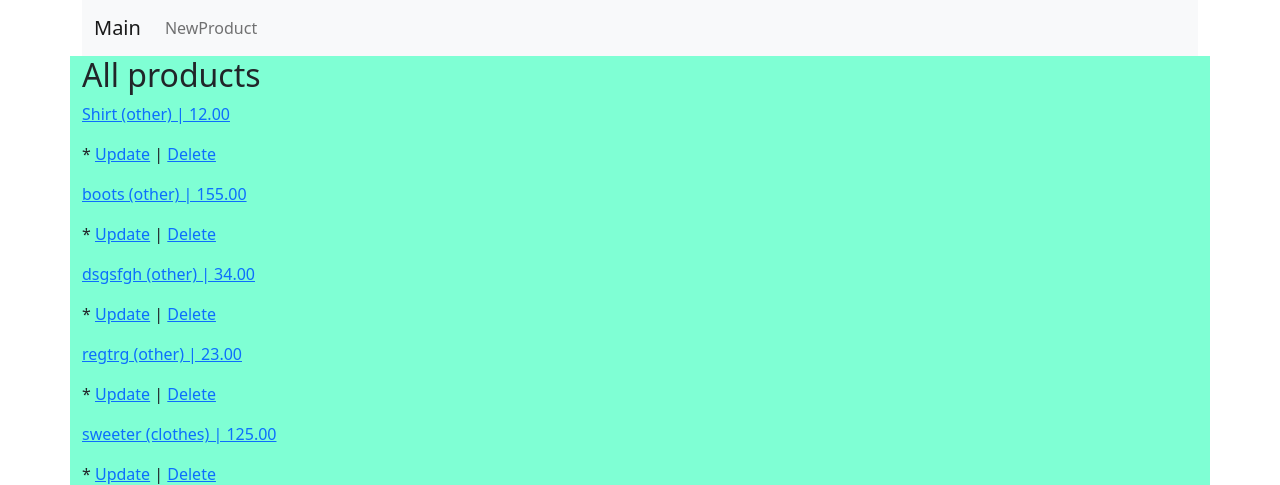
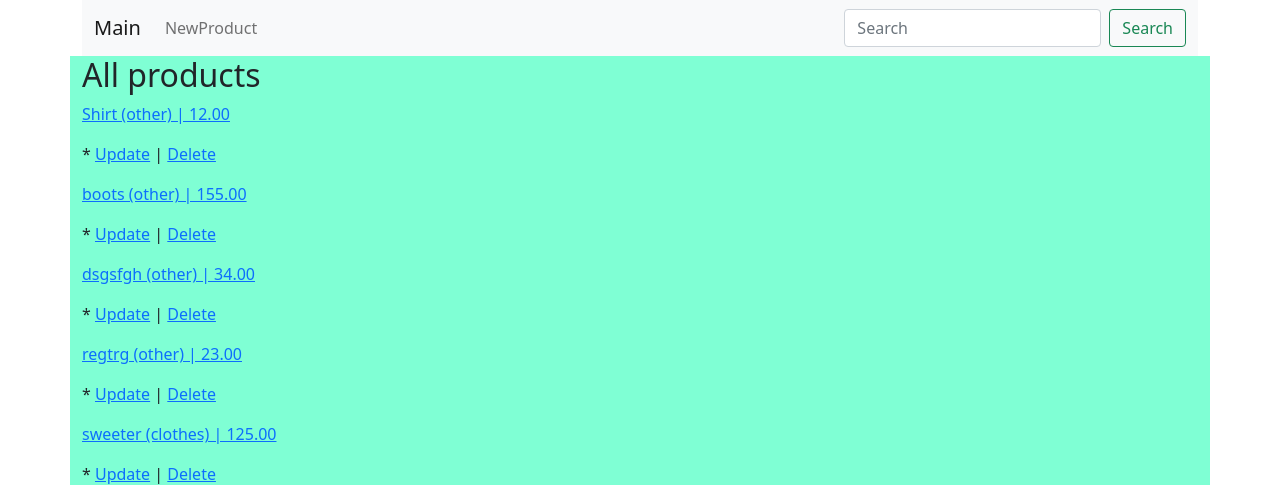
Before and after one commit to pythonDev161221/hw_48-module, a Django app: page / in a window 1280 px wide. Shown: the top 485 px of the page. Run offline with Django 4.2, Linux system fonts and the light colour scheme; data comes from the database, SQL or seed files in the repository; some libraries are stand-ins or nearby versions.

```diff
--- a/shop/webapp/templates/base.html
+++ b/shop/webapp/templates/base.html
@@ -25,13 +25,16 @@
       <span class="navbar-toggler-icon"></span>
     </button>
     <div class="collapse navbar-collapse" id="navbarNav">
-      <ul class="navbar-nav">
+      <ul class="navbar-nav me-auto">
           {% block nav %}
         <li class="nav-item">
           <a class="nav-link" aria-current="page" href="{% url "create_view" %}">NewProduct</a>
         </li>
           {% endblock %}
       </ul>
+    {% block search %}
+    {% endblock %}
+
     </div>
   </div>
 </nav>
--- a/shop/webapp/templates/index.html
+++ b/shop/webapp/templates/index.html
@@ -1,7 +1,12 @@
 {% extends 'base.html' %}
 {% block title %} Main page {% endblock %}
 
-
+{% block search %}
+    <form class="d-flex" action="{% url "search_view" %}" method="get">
+        <input class="form-control me-2" type="search" name="search" placeholder="Search" aria-label="Search">
+        <button class="btn btn-outline-success" type="submit">Search</button>
+    </form>
+{% endblock %}
 
 {% block content %}
 <h2>All products</h2>
--- a/shop/webapp/urls.py
+++ b/shop/webapp/urls.py
@@ -1,7 +1,7 @@
 from django.contrib import admin
 from django.urls import path
 
-from .views import index_view, detail_view, create_view, update_view, delete_view
+from .views import index_view, detail_view, create_view, update_view, delete_view, search_view
 
 urlpatterns = [
     path('', index_view, name='index'),
@@ -9,4 +9,5 @@ urlpatterns = [
     path('create/', create_view, name='create_view'),
     path('update/<int:id>', update_view, name='update_view'),
     path('delete/<int:pk>', delete_view, name='delete_view'),
+    path('search/', search_view, name='search_view'),
 ]
--- a/shop/webapp/views.py
+++ b/shop/webapp/views.py
@@ -8,6 +8,15 @@ from .models import Product, CHOOSE_CATEGORY
 
 def index_view(request):
     products = Product.objects.all().order_by('product', 'category')
+    products = {'products': products}
+    return render(request, "index.html", context=products)
+
+
+def search_view(request):
+    search = request.GET.get('search')
+    if not search:
+        return redirect("index")
+    products = Product.objects.filter(product=search).order_by('product', 'category')
     products = {'products': products}
     return render(request, "index.html", context=products)
 
@@ -25,7 +34,6 @@ def create_view(request):
     else:
         form = ProductForm(data=request.POST)
         if form.is_valid():
-
             product = request.POST.get('product')
             category = request.POST.get('category')
             description = request.POST.get('description')
```
